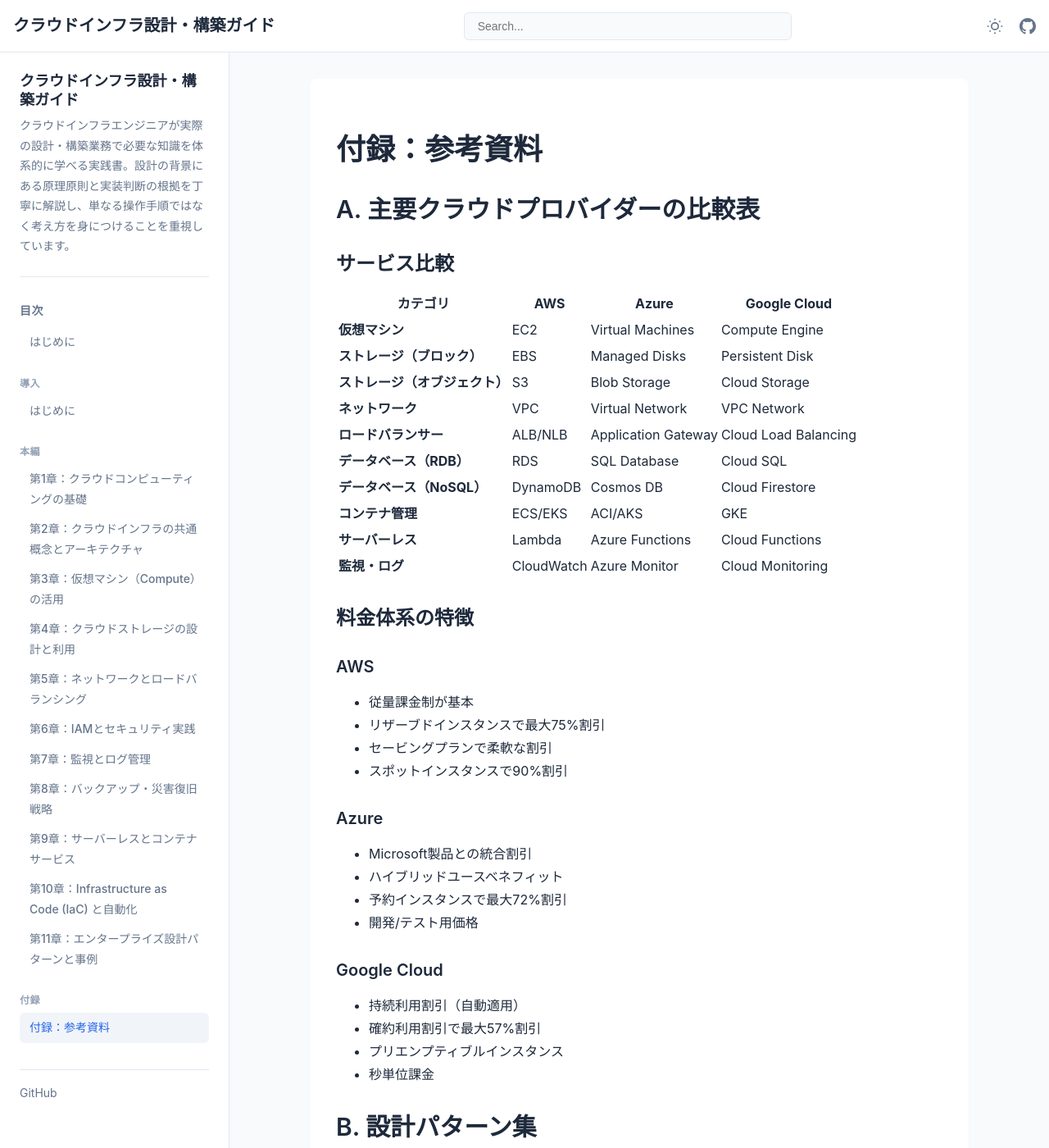
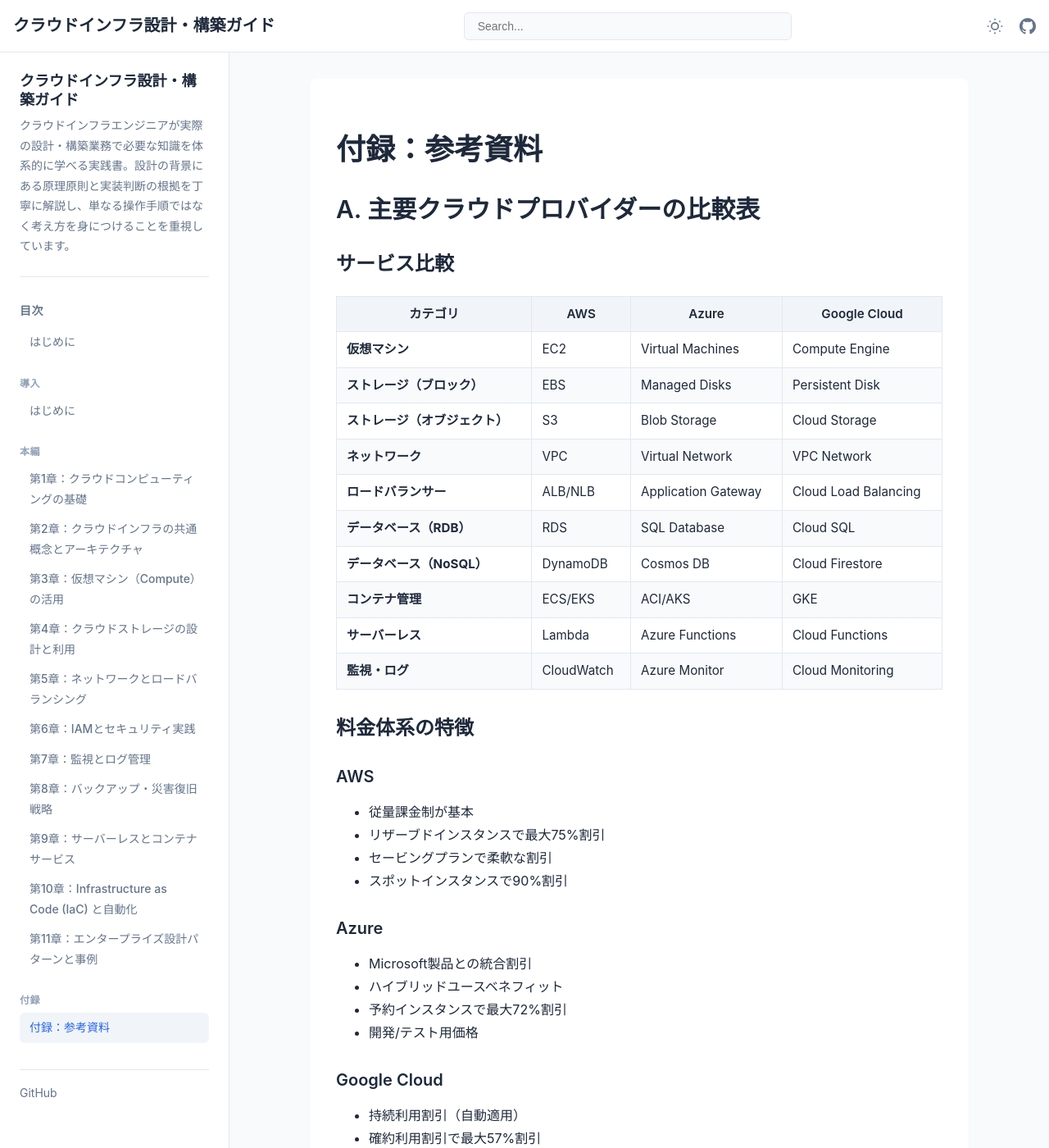
Before and after one commit to itdojp/cloud-infra-book, a Jekyll site: the page built from docs/appendices/index.md, in a window 1280 px wide and 1400 px high. Shown: the whole window at 82% size. Built offline with Jekyll 4.4.1, drawn with Linux system fonts in a browser that asks for light colours.

Commit message:
Sync shared assets v3.2.2 (theme safety + a11y) (#75)
* Sync shared assets v3.2.1

* Sync shared assets v3.2.2

```diff
--- a/book-config.json
+++ b/book-config.json
@@ -95,7 +95,7 @@
     }
   },
   "shared": {
-    "version": "3.2.0",
-    "lastSync": "2026-02-02T15:59:49.477Z"
+    "version": "3.2.2",
+    "lastSync": "2026-02-04T23:00:57.175Z"
   }
 }
--- a/docs/assets/css/main.css
+++ b/docs/assets/css/main.css
@@ -162,6 +162,12 @@
     text-decoration: underline;
 }
 
+/* Global focus-visible styles for keyboard navigation */
+*:focus-visible {
+    outline: 2px solid var(--primary-color);
+    outline-offset: 2px;
+}
+
 /* Layout */
 .book-layout {
     display: flex;
@@ -321,6 +327,30 @@
     padding: 0.375rem 0.75rem;
 }
 
+/* Sidebar Footer */
+.sidebar-footer {
+    margin-top: 2rem;
+    padding-top: 1rem;
+    border-top: 1px solid var(--border-color);
+}
+
+.external-links {
+    display: flex;
+    gap: 0.75rem;
+    flex-wrap: wrap;
+}
+
+.external-link {
+    font-size: 0.875rem;
+    color: var(--text-secondary);
+    text-decoration: none;
+}
+
+.external-link:hover {
+    color: var(--text-primary);
+    text-decoration: underline;
+}
+
 /* Main Content */
 .book-main {
     flex: 1;
@@ -340,6 +370,40 @@
     border-radius: 8px;
     padding: 2rem;
     box-shadow: var(--shadow-sm);
+    overflow-x: auto;
+    -webkit-overflow-scrolling: touch;
+}
+
+/* Content Elements */
+.page-content img,
+.page-content svg,
+.page-content video {
+    max-width: 100%;
+    height: auto;
+}
+
+.page-content table {
+    width: 100%;
+    border-collapse: collapse;
+    border-spacing: 0;
+    margin: 1.5rem 0;
+    font-size: 0.95rem;
+}
+
+.page-content th,
+.page-content td {
+    border: 1px solid var(--border-color);
+    padding: 0.5rem 0.75rem;
+    vertical-align: top;
+}
+
+.page-content thead th {
+    background: var(--bg-tertiary);
+    font-weight: 600;
+}
+
+.page-content tbody tr:nth-child(even) {
+    background: var(--bg-secondary);
 }
 
 /* Search */
@@ -534,28 +598,3 @@
         padding: 0;
     }
 }
-
-
-/* Sidebar footer */
-.sidebar-footer {
-    margin-top: 2rem;
-    padding-top: 1rem;
-    border-top: 1px solid var(--border-color);
-}
-
-.external-links {
-    display: flex;
-    gap: 0.75rem;
-    flex-wrap: wrap;
-}
-
-.external-link {
-    font-size: 0.875rem;
-    color: var(--text-secondary);
-    text-decoration: none;
-}
-
-.external-link:hover {
-    color: var(--text-primary);
-    text-decoration: underline;
-}
--- a/docs/assets/css/mobile-responsive.css
+++ b/docs/assets/css/mobile-responsive.css
@@ -10,8 +10,12 @@
   opacity: 0;
 }
 
-/* Visible focus outline for keyboard accessibility */
+/* Prevent page jumping and unwanted focus */
 .sidebar-toggle:focus {
+  outline: none;
+}
+
+.sidebar-toggle:focus-visible {
   outline: 2px solid var(--primary-color);
   outline-offset: 2px;
 }
@@ -44,7 +48,7 @@
     position: fixed;
     top: var(--header-height);
     left: 0;
-    width: 280px;
+    width: var(--sidebar-width);
     height: calc(100vh - var(--header-height));
     background: var(--bg-primary);
     border-right: 1px solid var(--border-color);
--- a/docs/assets/css/syntax-highlighting.css
+++ b/docs/assets/css/syntax-highlighting.css
@@ -32,6 +32,10 @@
 }
 
 .highlight pre {
+    padding-left: 1rem;
+}
+
+.highlight:has(.lineno) pre {
     padding-left: 3.5rem;
 }
 
@@ -196,7 +200,11 @@
     opacity: 0;
 }
 
-.code-block-wrapper:hover .copy-button {
+.code-block-wrapper:hover .copy-button,
+.code-block-wrapper:focus-within .copy-button,
+pre:hover .copy-button,
+pre:focus-within .copy-button,
+.copy-button:focus-visible {
     opacity: 1;
 }
 
--- a/docs/assets/js/theme.js
+++ b/docs/assets/js/theme.js
@@ -7,37 +7,84 @@
 
     // Constants
     const THEME_KEY = 'book-theme';
+    const LEGACY_KEYS = ['theme']; // migrate previous key if present
     const THEME_LIGHT = 'light';
     const THEME_DARK = 'dark';
 
+    function safeGetItem(key) {
+        try {
+            return localStorage.getItem(key);
+        } catch (_) {
+            return null;
+        }
+    }
+
+    function safeSetItem(key, value) {
+        try {
+            localStorage.setItem(key, value);
+        } catch (_) {}
+    }
+
+    function safeRemoveItem(key) {
+        try {
+            localStorage.removeItem(key);
+        } catch (_) {}
+    }
+
+    function normalizeTheme(value) {
+        if (value === THEME_DARK) return THEME_DARK;
+        if (value === THEME_LIGHT) return THEME_LIGHT;
+        return null;
+    }
+
+    function migrateLegacyTheme() {
+        if (normalizeTheme(safeGetItem(THEME_KEY))) return;
+        for (const key of LEGACY_KEYS) {
+            const legacy = normalizeTheme(safeGetItem(key));
+            if (legacy) {
+                safeSetItem(THEME_KEY, legacy);
+                safeRemoveItem(key);
+                break;
+            }
+        }
+    }
+
     // Get system preference
     function getSystemTheme() {
+        if (typeof window.matchMedia !== 'function') {
+            return THEME_LIGHT;
+        }
         return window.matchMedia('(prefers-color-scheme: dark)').matches ? THEME_DARK : THEME_LIGHT;
     }
 
     // Get saved theme or system preference
     function getSavedTheme() {
-        return localStorage.getItem(THEME_KEY) || getSystemTheme();
+        return normalizeTheme(safeGetItem(THEME_KEY)) || getSystemTheme();
     }
 
     // Apply theme to document
-    function applyTheme(theme) {
+    function applyTheme(theme, persist = true) {
         document.documentElement.setAttribute('data-theme', theme);
-        localStorage.setItem(THEME_KEY, theme);
+        if (persist) {
+            safeSetItem(THEME_KEY, theme);
+        }
     }
 
     // Toggle theme
     function toggleTheme() {
         const currentTheme = document.documentElement.getAttribute('data-theme');
         const newTheme = currentTheme === THEME_LIGHT ? THEME_DARK : THEME_LIGHT;
-        applyTheme(newTheme);
+        applyTheme(newTheme, true);
     }
 
     // Initialize theme
     function initTheme() {
-        // Apply saved theme
+        migrateLegacyTheme();
+
+        // Only persist when user has explicitly selected a theme (stored value exists)
+        const hadPreference = normalizeTheme(safeGetItem(THEME_KEY)) != null;
         const savedTheme = getSavedTheme();
-        applyTheme(savedTheme);
+        applyTheme(savedTheme, hadPreference);
 
         // Add event listener to theme toggle button
         const themeToggle = document.querySelector('.theme-toggle');
@@ -46,12 +93,20 @@
         }
 
         // Listen for system theme changes
-        window.matchMedia('(prefers-color-scheme: dark)').addEventListener('change', (e) => {
-            // Only apply system theme if user hasn't set a preference
-            if (!localStorage.getItem(THEME_KEY)) {
-                applyTheme(e.matches ? THEME_DARK : THEME_LIGHT);
+        if (typeof window.matchMedia === 'function') {
+            const mq = window.matchMedia('(prefers-color-scheme: dark)');
+            const handler = (e) => {
+                // Only apply system theme if user hasn't set a preference
+                if (!normalizeTheme(safeGetItem(THEME_KEY))) {
+                    applyTheme(e.matches ? THEME_DARK : THEME_LIGHT, false);
+                }
+            };
+            if (mq.addEventListener) {
+                mq.addEventListener('change', handler);
+            } else if (mq.addListener) {
+                mq.addListener(handler);
             }
-        });
+        }
     }
 
     // Initialize when DOM is ready
```
